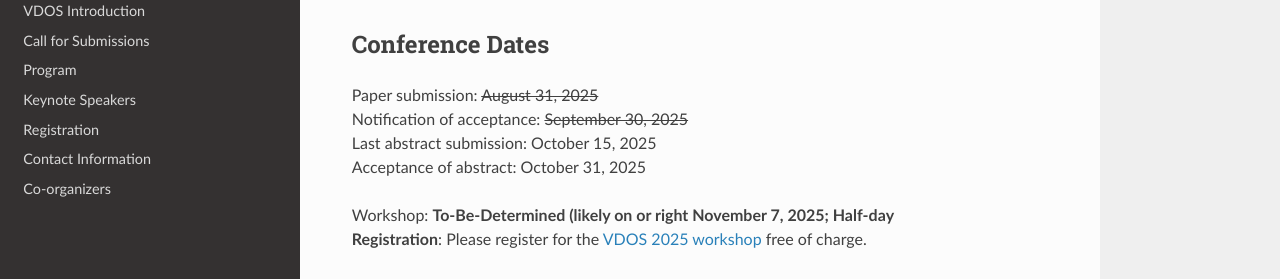
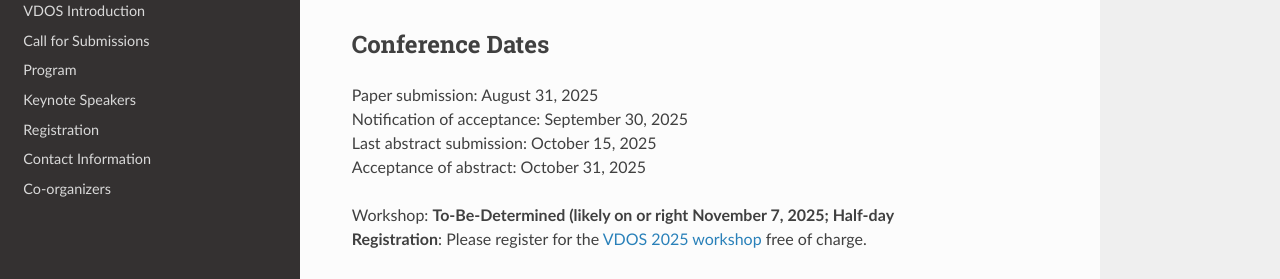
Before and after one commit to vdos-workshop/vdos2025, an MkDocs documentation site: the page built from docs/index.md, in a window 1280 px wide and 900 px high, scrolled down 467 px. Shown: the part 172-451 px from the top of the window. Built offline with MkDocs 1.6.1, drawn with Linux system fonts in a browser that asks for light colours; nearby versions of some CDN libraries; part of the change alters nothing that is shown.

```diff
--- a/docs/index.md
+++ b/docs/index.md
@@ -4,8 +4,8 @@ The 14th International Workshop on Vaccine and Drug Ontology Studies will be hel
 Please, refer to the [ICBO website](https://icbo-conference.github.io/icbo2025/) for more information on other workshops and the main ICBO conference.
 
 ## Conference Dates
-Paper submission: <del>August 31, 2025</del><BR>
-Notification of acceptance: <del>September 30, 2025</del><BR>
+Paper submission: August 31, 2025<BR>
+Notification of acceptance: September 30, 2025<BR>
 Last abstract submission: October 15, 2025<BR>
 Acceptance of abstract: October 31, 2025<BR><BR>
 Workshop: **To-Be-Determined (likely on or right November 7, 2025; Half-day**<BR>
```
